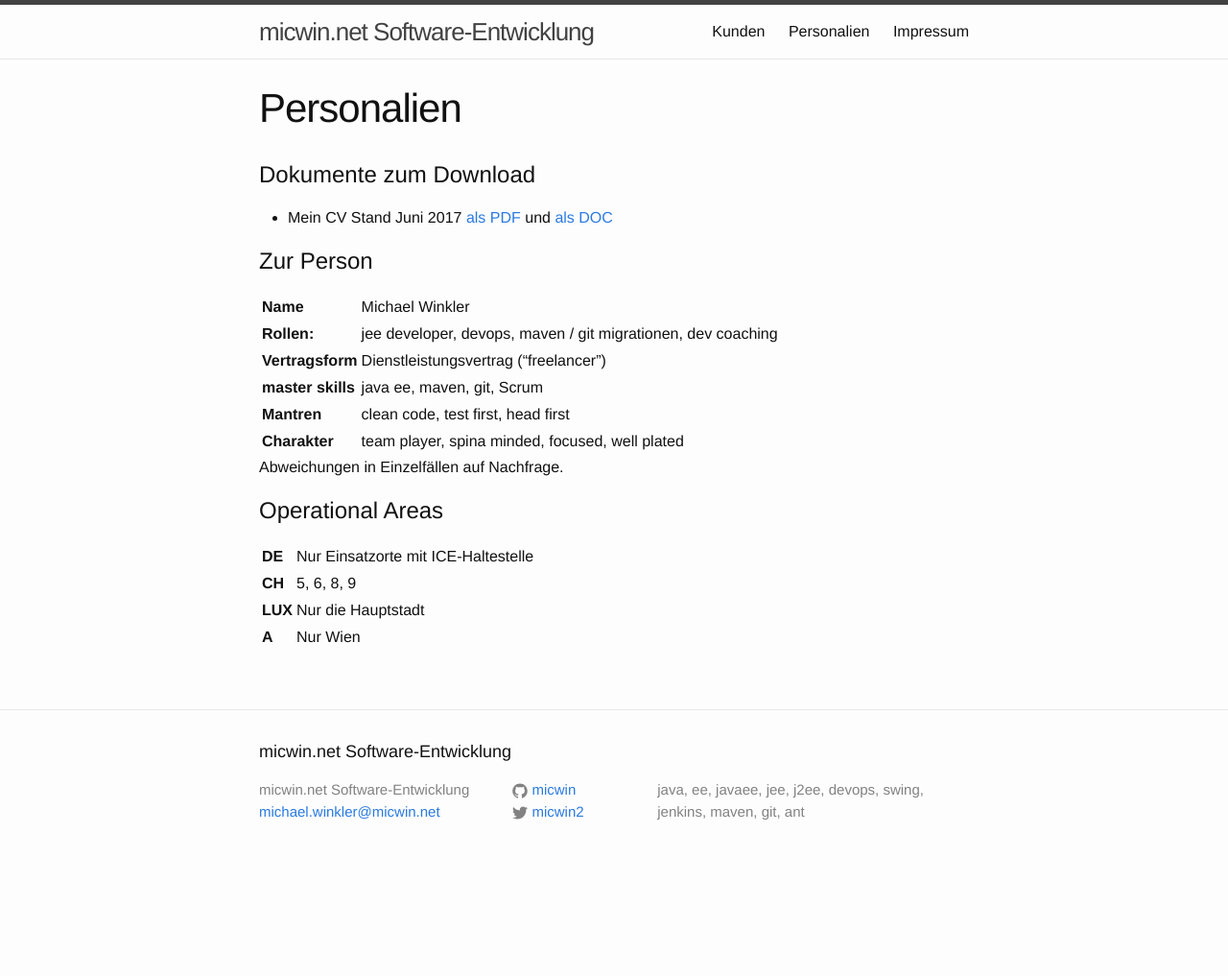
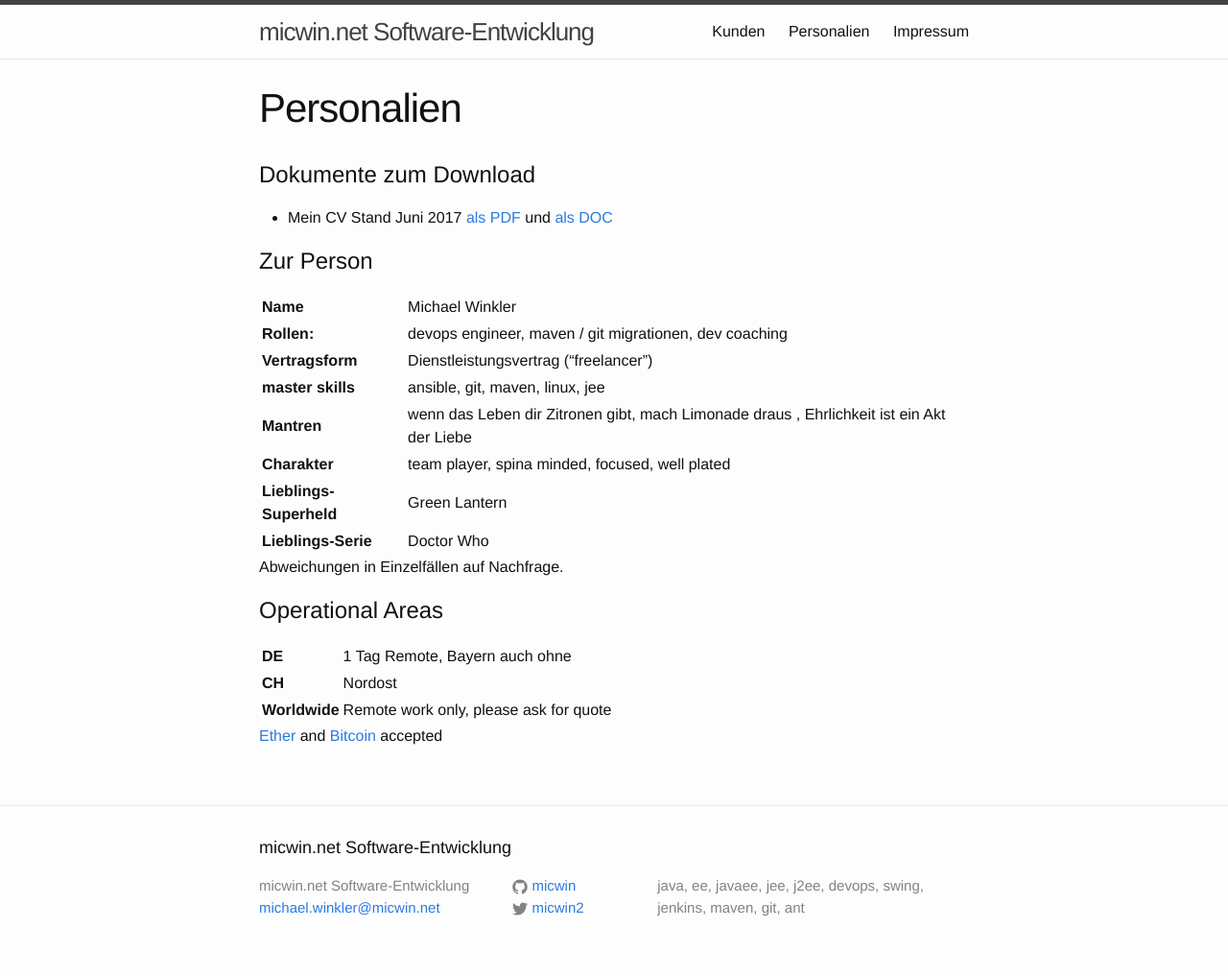
Before and after one commit to micwin/micwin.github.io, a Jekyll site: the page built from cv.md, in a window 1280 px wide. Shown: the whole page at 96% size. Built offline with Jekyll 4.4.1, drawn with Linux system fonts in a browser that asks for light colours; before the commit the page ends 917 px from its top, so only the background shows below that.

Commit message:
adjusted role and some more small details

```diff
--- a/cv.md
+++ b/cv.md
@@ -11,18 +11,20 @@ permalink: /cv/
 # Zur Person #
 
 | **Name** | Michael Winkler  |
-| **Rollen:** | jee developer, devops, maven / git migrationen, dev coaching  |
+| **Rollen:** | devops engineer, maven / git migrationen, dev coaching  |
 | **Vertragsform** | Dienstleistungsvertrag ("freelancer")  |
-| **master skills** | java ee, maven, git, Scrum  |
-| **Mantren** | clean code, test first, head first  |
-| **Charakter** | team player, spina minded, focused, well plated
-
+| **master skills** | ansible, git, maven, linux, jee  |
+| **Mantren** | wenn das Leben dir Zitronen gibt, mach Limonade draus , Ehrlichkeit ist ein Akt der Liebe |
+| **Charakter** | team player, spina minded, focused, well plated |
+| **Lieblings-Superheld** | Green Lantern |
+| **Lieblings-Serie** | Doctor Who |
 
 Abweichungen in Einzelfällen auf Nachfrage.
 
 # Operational Areas #
 
-| **DE** | Nur Einsatzorte mit ICE-Haltestelle|
-| **CH** | 5, 6, 8, 9  |
-| **LUX** | Nur die Hauptstadt |
-| **A** | Nur Wien |
+| **DE** | 1 Tag Remote, Bayern auch ohne |
+| **CH** | Nordost |
+| **Worldwide** | Remote work only, please ask for quote |
+
+ [Ether](https://de.wikipedia.org/wiki/Ethereum) and [Bitcoin](https://de.wikipedia.org/wiki/Bitcoin) accepted
```
